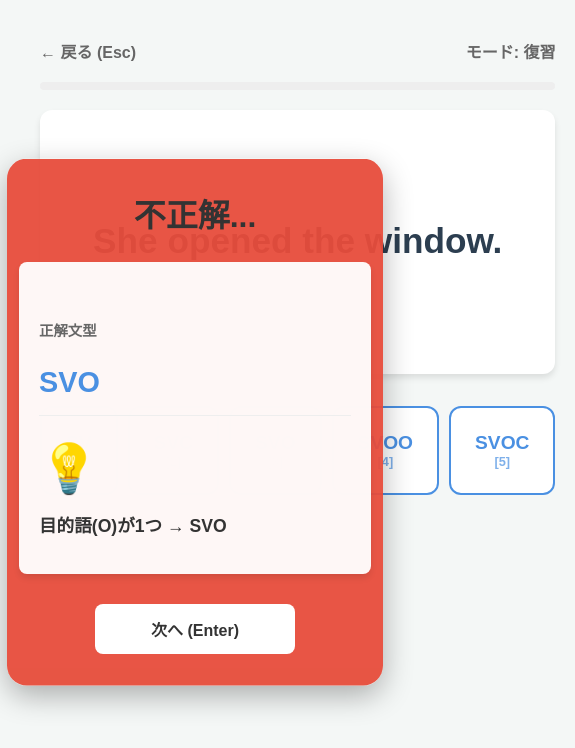
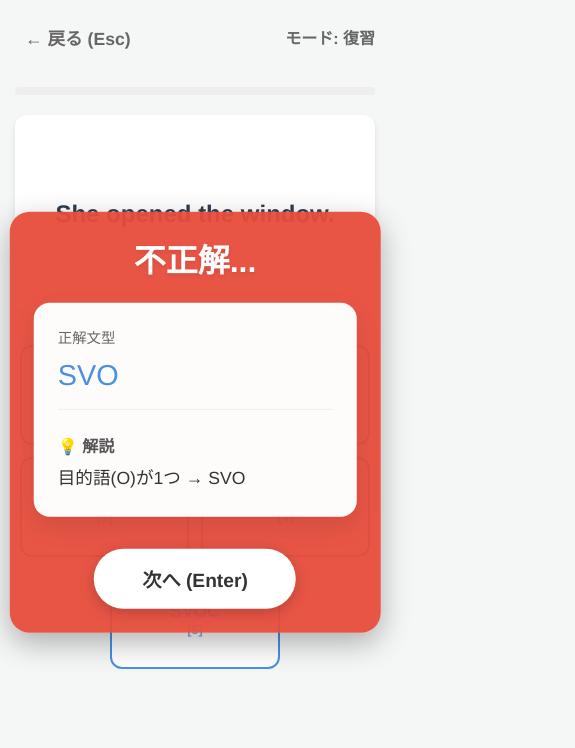
Before and after one commit to war-lab/english-5-patterns-trainer, a React (Vite) app: page /review in a window 390 px wide. Shown: the top 748 px of the page, 575 px wide, since content can reach past the window. Built offline with nearby package versions, Linux system fonts and the light colour scheme; the HTML template or start-up script is replaced by a standard one.

Commit message:
feat: Implement initial application structure, Home page, and Sniper game mode with basic styling.

```diff
--- a/src/App.tsx
+++ b/src/App.tsx
@@ -14,7 +14,7 @@ import Parse from './pages/Parse';
 export default function App() {
   return (
     <BrowserRouter basename={import.meta.env.BASE_URL}>
-      <div className="app-container" style={{ maxWidth: '600px', margin: '0 auto', padding: '20px', minHeight: '100vh', fontFamily: 'sans-serif' }}>
+      <div className="app-container">
         <Routes>
           <Route path="/" element={<Home />} />
           <Route path="/sniper" element={<Sniper />} />
--- a/src/index.css
+++ b/src/index.css
@@ -27,15 +27,23 @@ body {
 }
 
 #root {
-  max-width: 800px;
-  margin: 0 auto;
-  padding: 20px;
   min-height: 100vh;
   display: flex;
   flex-direction: column;
 }
 
-h1, h2, h3 {
+.app-container {
+  max-width: 800px;
+  margin: 0 auto;
+  padding: 20px;
+  min-height: 100vh;
+  width: 100%;
+  box-sizing: border-box;
+}
+
+h1,
+h2,
+h3 {
   color: var(--text-color);
   margin-top: 0;
 }
@@ -71,6 +79,7 @@ button {
   display: flex;
   align-items: center;
   justify-content: center;
+  padding: 1.5rem;
 }
 
 .btn {
@@ -89,7 +98,7 @@ button {
 .btn:hover {
   background-color: var(--primary-hover);
   transform: translateY(-2px);
-  box-shadow: 0 4px 8px rgba(0,0,0,0.1);
+  box-shadow: 0 4px 8px rgba(0, 0, 0, 0.1);
 }
 
 .btn-secondary {
@@ -103,7 +112,7 @@ button {
 
 .grid-menu {
   display: grid;
-  grid-template-columns: repeat(auto-fit, minmax(200px, 1fr));
+  grid-template-columns: repeat(auto-fit, minmax(280px, 1fr));
   gap: 1.5rem;
   margin: 2rem 0;
 }
@@ -130,12 +139,13 @@ button {
 }
 
 .menu-item h3 {
-  margin-bottom: 0.5rem;
+  margin-bottom: 1rem;
   color: var(--primary-color);
+  font-size: 1.4rem;
 }
 
 .menu-item span {
-  font-size: 0.9rem;
+  font-size: 1rem;
   color: var(--text-secondary);
 }
 
@@ -149,7 +159,7 @@ button {
 .pattern-grid {
   display: grid;
   grid-template-columns: repeat(5, 1fr);
-  gap: 10px;
+  gap: 12px;
   margin-top: 2rem;
 }
 
@@ -158,9 +168,14 @@ button {
   border: 2px solid var(--primary-color);
   color: var(--primary-color);
   padding: 1.5rem;
-  font-size: 1.2rem;
+  font-size: 1.3rem;
   border-radius: 12px;
   font-weight: bold;
+  display: flex;
+  flex-direction: column;
+  align-items: center;
+  justify-content: center;
+  min-height: 100px;
 }
 
 .pattern-btn:hover {
@@ -168,6 +183,49 @@ button {
   color: white;
 }
 
+.pattern-btn:active {
+  transform: scale(0.98);
+}
+
+/* Time Config Buttons */
+.time-config-btn {
+  padding: 8px 16px;
+  font-size: 1rem;
+  border-radius: 8px;
+  border: 1px solid #ccc;
+  background: #fff;
+  color: #333;
+  cursor: pointer;
+  min-width: 60px;
+}
+
+.time-config-btn.active {
+  background: var(--primary-color);
+  color: #fff;
+  border-color: var(--primary-color);
+  font-weight: bold;
+}
+
+.start-btn {
+  display: inline-block;
+  padding: 12px 30px;
+  background: var(--primary-color);
+  color: #fff;
+  border-radius: 8px;
+  text-decoration: none;
+  font-weight: bold;
+  font-size: 1.2rem;
+  margin-top: 15px;
+  box-shadow: 0 4px 6px rgba(46, 204, 113, 0.2);
+  transition: all 0.2s;
+}
+
+.start-btn:hover {
+  transform: translateY(-2px);
+  box-shadow: 0 6px 12px rgba(46, 204, 113, 0.3);
+}
+
+/* Feedback Overlay */
 .feedback-overlay {
   position: fixed;
   top: 50%;
@@ -175,27 +233,135 @@ button {
   transform: translate(-50%, -50%);
   padding: 2rem 4rem;
   border-radius: 20px;
-  font-size: 3rem;
+  z-index: 1000;
+  animation: popIn 0.3s cubic-bezier(0.175, 0.885, 0.32, 1.275);
+  box-shadow: 0 10px 30px rgba(0, 0, 0, 0.3);
+  text-align: center;
+  width: 90%;
+  max-width: 500px;
+  box-sizing: border-box;
+  display: flex;
+  flex-direction: column;
+  align-items: center;
+  max-height: 90vh;
+  overflow-y: auto;
+}
+
+.feedback-overlay.correct {
+  background-color: rgba(46, 204, 113, 0.95);
+}
+
+.feedback-overlay.incorrect {
+  background-color: rgba(231, 76, 60, 0.95);
+}
+
+.feedback-title {
+  font-size: 2.5rem;
+  margin: 0 0 1.5rem 0;
   font-weight: bold;
   color: white;
-  z-index: 1000;
-  animation: popIn 0.3s cubic-bezier(0.175, 0.885, 0.32, 1.275);
-  box-shadow: 0 10px 30px rgba(0,0,0,0.3);
-  text-align: center;
-  width: 80%;
-  max-width: 600px;
+  text-shadow: 0 2px 4px rgba(0, 0, 0, 0.1);
+}
+
+.feedback-content {
+  background: rgba(255, 255, 255, 0.98);
+  padding: 2rem;
+  border-radius: 16px;
+  color: var(--text-color);
+  text-align: left;
+  width: 100%;
+  box-shadow: 0 10px 25px rgba(0, 0, 0, 0.1);
+  margin-bottom: 2rem;
+  box-sizing: border-box;
+}
+
+.feedback-section {
+  margin-bottom: 1.5rem;
+}
+
+.feedback-section:last-child {
+  margin-bottom: 0;
+}
+
+.border-bottom {
+  border-bottom: 1px solid #eee;
+  padding-bottom: 1rem;
+}
+
+.feedback-label {
+  font-size: 0.9rem;
+  color: #666;
+  display: block;
+  margin-bottom: 0.5rem;
+}
+
+.feedback-value {
+  font-size: 2rem;
+  fontWeight: 800;
+  color: var(--primary-color);
+  line-height: 1.2;
+}
+
+.feedback-text {
+  font-size: 1.1rem;
+  line-height: 1.6;
+}
+
+.feedback-trap {
+  margin-top: 1.5rem;
+  padding: 1rem;
+  border-radius: 8px;
+  background-color: #fff5f5;
+  border: 1px dashed #feb2b2;
+}
+
+.trap-header {
+  font-weight: bold;
+  color: var(--error-color);
+  margin-bottom: 0.5rem;
+  font-size: 0.9rem;
+}
+
+.next-btn {
+  background: white;
+  color: #333;
+  font-size: 1.2rem;
+  font-weight: bold;
+  padding: 1rem 3rem;
+  border-radius: 50px;
+  border: none;
+  box-shadow: 0 4px 15px rgba(0, 0, 0, 0.2);
+  transition: all 0.2s ease;
+  cursor: pointer;
+  min-width: 200px;
+}
+
+.next-btn:hover {
+  transform: translateY(-3px);
+  box-shadow: 0 6px 20px rgba(0, 0, 0, 0.3);
+}
+
+.next-btn:active {
+  transform: scale(0.98);
 }
 
 @keyframes popIn {
-  0% { transform: translate(-50%, -50%) scale(0.5); opacity: 0; }
-  100% { transform: translate(-50%, -50%) scale(1); opacity: 1; }
+  0% {
+    transform: translate(-50%, -50%) scale(0.5);
+    opacity: 0;
+  }
+
+  100% {
+    transform: translate(-50%, -50%) scale(1);
+    opacity: 1;
+  }
 }
 
 .nav-header {
   display: flex;
   justify-content: space-between;
   align-items: center;
-  margin-bottom: 1rem;
+  margin-bottom: 1.5rem;
 }
 
 .nav-link {
@@ -204,9 +370,78 @@ button {
   font-weight: bold;
   display: flex;
   align-items: center;
-  gap: 5px;
+  gap: 8px;
+  font-size: 1.1rem;
+  padding: 10px;
 }
 
 .nav-link:hover {
   color: var(--primary-color);
 }
+
+/* Mobile Responsiveness */
+@media (max-width: 600px) {
+  .app-container {
+    padding: 15px;
+  }
+
+  h1 {
+    font-size: 1.6rem;
+    margin-bottom: 1.5rem;
+  }
+
+  .card {
+    padding: 1.5rem 1rem;
+  }
+
+  .question-card {
+    font-size: 1.5rem;
+    min-height: 150px;
+  }
+
+  .pattern-grid {
+    grid-template-columns: repeat(3, 1fr);
+  }
+
+  .pattern-grid button:nth-last-child(2),
+  .pattern-grid button:last-child {
+    grid-column: auto;
+  }
+
+  .pattern-grid {
+    display: flex;
+    flex-wrap: wrap;
+    justify-content: center;
+  }
+
+  .pattern-btn {
+    width: 47%;
+    /* slightly less to account for gaps */
+    padding: 1rem;
+    font-size: 1.1rem;
+  }
+
+  .feedback-overlay {
+    padding: 1.5rem;
+    width: 95%;
+  }
+
+  .feedback-title {
+    font-size: 2rem;
+    margin-bottom: 1rem;
+  }
+
+  .feedback-content {
+    padding: 1.5rem;
+  }
+
+  .feedback-value {
+    font-size: 1.8rem;
+  }
+
+  .time-config-btn {
+    padding: 6px 12px;
+    font-size: 0.9rem;
+    min-width: 50px;
+  }
+}
--- a/src/pages/Home.tsx
+++ b/src/pages/Home.tsx
@@ -9,16 +9,38 @@ export default function Home() {
     const answers = store.getAnswers();
     return calculateStats(answers);
   });
+  const [limitMs, setLimitMs] = useState(2000);
 
   return (
     <div className="home-container">
       <h1>英語5文型トレーナー</h1>
 
       <div className="grid-menu">
-        <Link to="/sniper" className="menu-item">
+        <div className="menu-item" style={{ cursor: 'default' }}>
           <h3>🔫 スナイパーモード</h3>
-          <span>タイムアタック (2.0秒)</span>
-        </Link>
+          <div style={{ fontSize: '0.9rem', marginBottom: '8px', color: '#666', fontWeight: 'bold' }}>制限時間設定</div>
+          <div style={{ display: 'flex', gap: '8px', justifyContent: 'center', flexWrap: 'wrap' }}>
+            {[2000, 4000, 6000, 8000, 10000].map(ms => (
+              <button
+                key={ms}
+                onClick={(e) => {
+                  e.preventDefault();
+                  setLimitMs(ms);
+                }}
+                className={`time-config-btn ${limitMs === ms ? 'active' : ''}`}
+              >
+                {ms / 1000}秒
+              </button>
+            ))}
+          </div>
+          <Link
+            to="/sniper"
+            state={{ limitMs }}
+            className="start-btn"
+          >
+            スタート
+          </Link>
+        </div>
         <Link to="/parse" className="menu-item">
           <h3>🧐 解析モード</h3>
           <span>V-O-Cを判別</span>
@@ -85,7 +107,7 @@ export default function Home() {
           <p>データを読み込み中...</p>
         )}
       </div>
-    </div>
+    </div >
   );
 }
 const PATTERN_LABELS: Record<any, string> = {
--- a/src/ui/SniperGame.tsx
+++ b/src/ui/SniperGame.tsx
@@ -1,5 +1,5 @@
 import { useState, useEffect, useCallback } from 'react';
-import { Link, useNavigate } from 'react-router-dom';
+import { Link, useNavigate, useLocation } from 'react-router-dom';
 import { questions } from '../data/questions.seed';
 import { getNextQuestion } from '../logic/scheduler';
 import { judge } from '../logic/judge';
@@ -36,7 +36,9 @@ export default function SniperGame({ mode }: SniperGameProps) {
     correctPattern: Pattern
   } | null>(null);
 
-  const [timeLeft, setTimeLeft] = useState(2000);
+  const location = useLocation();
+  const limitMs = (location.state as { limitMs?: number })?.limitMs ?? 2000;
+  const [timeLeft, setTimeLeft] = useState(limitMs);
   const [isRunning, setIsRunning] = useState(true);
   const [startTime, setStartTime] = useState(() => Date.now());
 
@@ -65,21 +67,21 @@ export default function SniperGame({ mode }: SniperGameProps) {
     }
     setQuestion(q);
     setFeedback(null);
-    setTimeLeft(2000);
+    setTimeLeft(limitMs);
     setStartTime(Date.now());
     setIsRunning(true);
-  }, [mode]);
+  }, [mode, limitMs]);
 
   const handleTimeout = useCallback(() => {
     setIsRunning(false);
-    saveResult(false, 2000, 1 as Pattern);
+    saveResult(false, limitMs, 1 as Pattern);
     setFeedback({
       isCorrect: false,
       explanation: question?.explanation || { overall: "時間切れ" },
       correctPattern: question?.correctPattern as Pattern
     });
     // No auto-advance
-  }, [question, saveResult]);
+  }, [question, saveResult, limitMs]);
 
   const handleAnswer = useCallback((p: Pattern) => {
     if (!isRunning || !question) return;
@@ -148,11 +150,13 @@ export default function SniperGame({ mode }: SniperGameProps) {
         <span style={{ fontWeight: 'bold', color: '#666' }}>モード: {mode === 'sniper' ? 'スナイパー' : '復習'}</span>
       </div>
 
+
+
       <div style={{ marginBottom: '20px' }}>
         <div style={{ height: '8px', background: '#eee', borderRadius: '4px', overflow: 'hidden' }}>
           <div style={{
             height: '100%',
-            width: `${(timeLeft / 2000) * 100}%`,
+            width: `${(timeLeft / limitMs) * 100}%`,
             background: timeLeft < 500 ? 'var(--error-color)' : 'var(--success-color)',
             transition: 'width 0.1s linear'
           }} />
@@ -164,35 +168,31 @@ export default function SniperGame({ mode }: SniperGameProps) {
       </div>
 
       {feedback && (
-        <div className="feedback-overlay" style={{
-          backgroundColor: feedback.isCorrect ? 'rgba(46, 204, 113, 0.95)' : 'rgba(231, 76, 60, 0.95)',
-          display: 'flex', flexDirection: 'column', alignItems: 'center', gap: '20px', padding: '2rem',
-          overflowY: 'auto', maxHeight: '100%'
-        }}>
-          <h2 style={{ fontSize: '2rem', margin: 0 }}>{feedback.isCorrect ? "正解!" : "不正解..."}</h2>
+        <div className={`feedback-overlay ${feedback.isCorrect ? 'correct' : 'incorrect'}`}>
+          <h2 className="feedback-title">{feedback.isCorrect ? "正解!" : "不正解..."}</h2>
 
-          <div style={{ background: 'rgba(255,255,255,0.95)', padding: '20px', borderRadius: '8px', color: '#333', textAlign: 'left', width: '100%', maxWidth: '500px', boxShadow: '0 4px 6px rgba(0,0,0,0.1)' }}>
-            <div style={{ marginBottom: '15px', borderBottom: '1px solid #eee', paddingBottom: '10px' }}>
-              <span style={{ fontSize: '0.9rem', color: '#666' }}>正解文型</span>
-              <div style={{ fontSize: '1.8rem', fontWeight: 'bold', color: 'var(--primary-color)' }}>
+          <div className="feedback-content">
+            <div className="feedback-section border-bottom">
+              <span className="feedback-label">正解文型</span>
+              <div className="feedback-value">
                 {PATTERN_LABELS[feedback.correctPattern]}
               </div>
             </div>
 
-            <div style={{ marginBottom: '15px' }}>
-              <div style={{ fontWeight: 'bold', color: '#555', marginBottom: '5px' }}>💡</div>
-              <div style={{ fontSize: '1.1rem', lineHeight: '1.5' }}>{feedback.explanation.overall}</div>
+            <div className="feedback-section">
+              <div style={{ fontWeight: 'bold', color: '#555', marginBottom: '5px' }}>💡 解説</div>
+              <div className="feedback-text">{feedback.explanation.overall}</div>
             </div>
 
             {feedback.explanation.trap && (
-              <div style={{ marginTop: '15px', paddingTop: '15px', borderTop: '2px dashed #ffcccb', backgroundColor: '#fff5f5', padding: '10px', borderRadius: '4px' }}>
-                <div style={{ fontWeight: 'bold', color: '#e74c3c', marginBottom: '5px' }}>⚠️ 引っかけポイント</div>
+              <div className="feedback-trap">
+                <div className="trap-header">⚠️ 引っかけポイント</div>
                 <div style={{ fontSize: '1rem' }}>{feedback.explanation.trap}</div>
               </div>
             )}
           </div>
 
-          <button onClick={loadNextQuestion} className="btn" style={{ background: '#fff', color: '#333', marginTop: '10px', width: '200px', fontWeight: 'bold' }}>
+          <button onClick={loadNextQuestion} className="next-btn">
             次へ (Enter)
           </button>
         </div>
```
